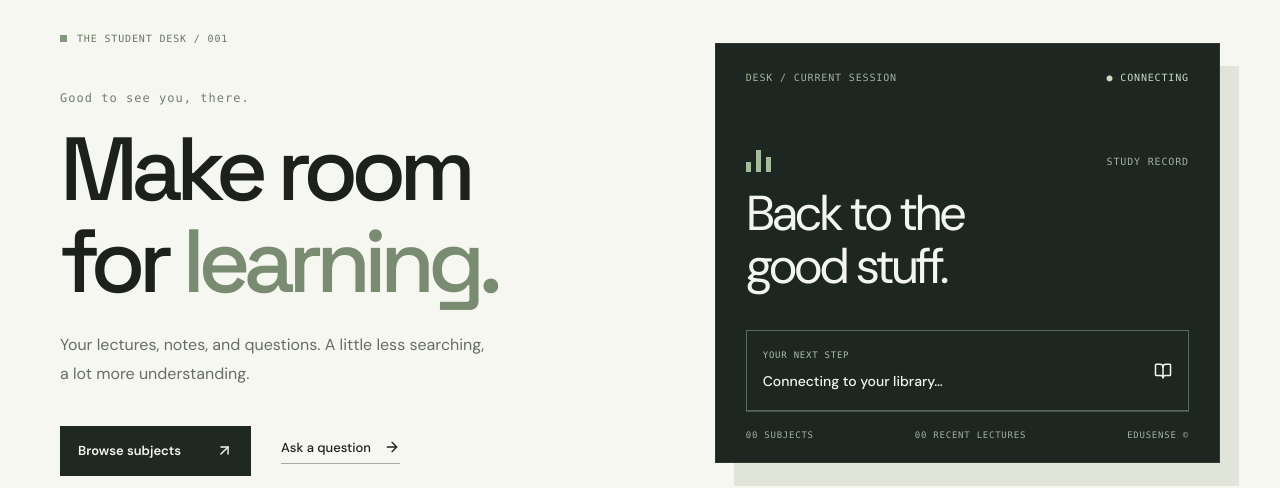
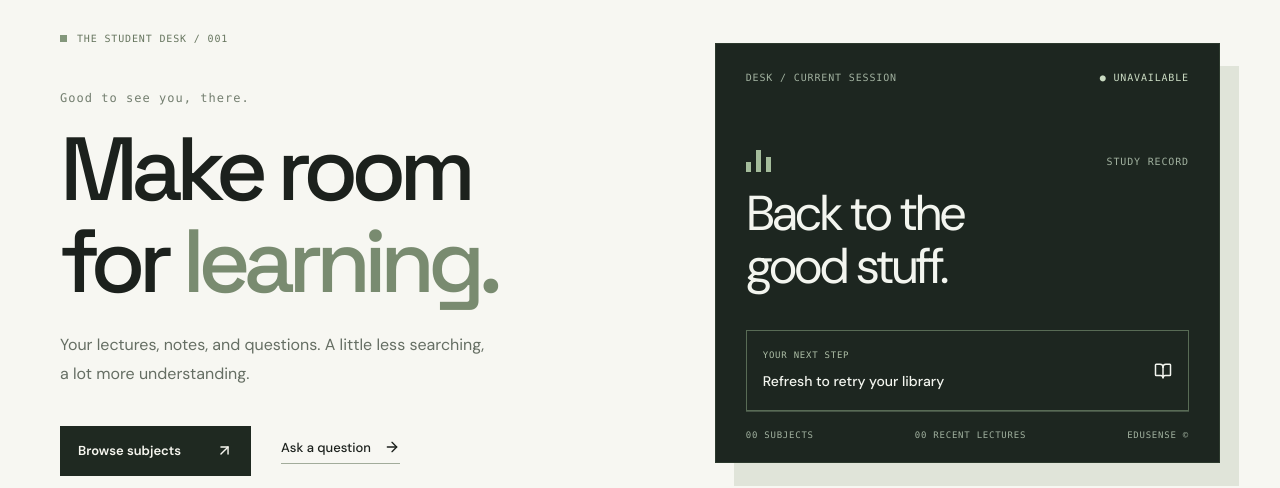
Before and after one commit to thestonedape/EduSense_AI, a Next.js app: page / in a window 1280 px wide. Shown: the part 153-641 px from the top of the page. Built offline with nearby package versions, Linux system fonts and the light colour scheme; no server answers.

Commit message:
Show a truthful fallback after a student library request fails

```diff
--- a/app/page.tsx
+++ b/app/page.tsx
@@ -18,7 +18,7 @@ async function StudyCard() {
   const recent = dashboard?.recentLectures?.slice(0, 4) ?? [];
   return (
           <div className="ed-study-card">
-            <div className="ed-card-top"><span>DESK / CURRENT SESSION</span><span className="ed-pulse">● {subjects === null ? "CONNECTING" : "READY"}</span></div>
+            <div className="ed-card-top"><span>DESK / CURRENT SESSION</span><span className="ed-pulse">● {subjects === null ? "UNAVAILABLE" : "READY"}</span></div>
             <div className="ed-card-intro"><span className="ed-glyph" aria-hidden="true"><i /><i /><i /></span><span>STUDY RECORD</span></div>
             <h2>Back to the<br />good stuff.</h2>
             {recent.length > 0 ? (
@@ -28,7 +28,7 @@ async function StudyCard() {
               </Link>
             ) : (
               <div className="ed-next-lecture ed-no-link">
-                <span><small>YOUR NEXT STEP</small><strong>{subjects === null ? "Connecting to your library…" : "Choose a subject to begin"}</strong></span>
+                <span><small>YOUR NEXT STEP</small><strong>{subjects === null ? "Refresh to retry your library" : "Choose a subject to begin"}</strong></span>
                 <BookOpen size={18} />
               </div>
             )}
```
